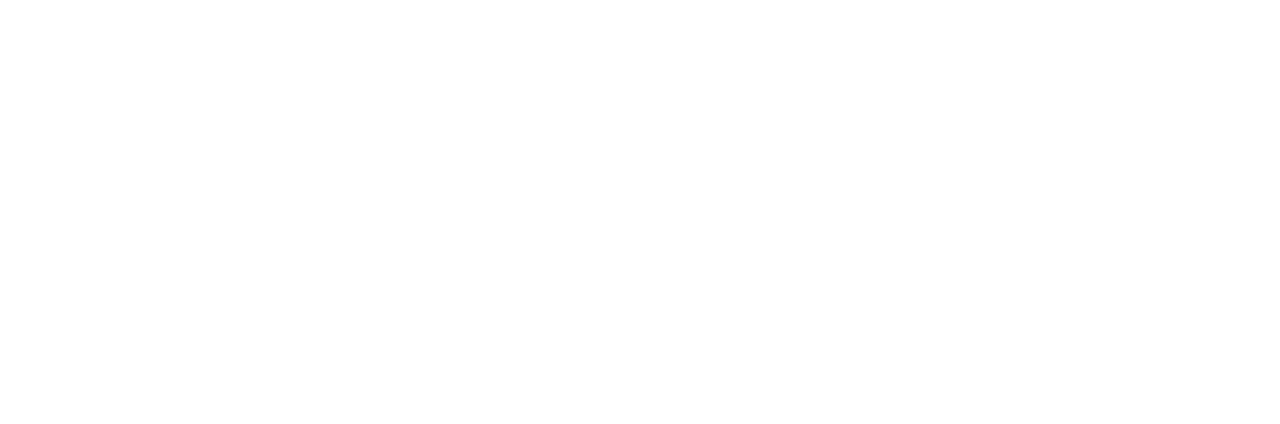
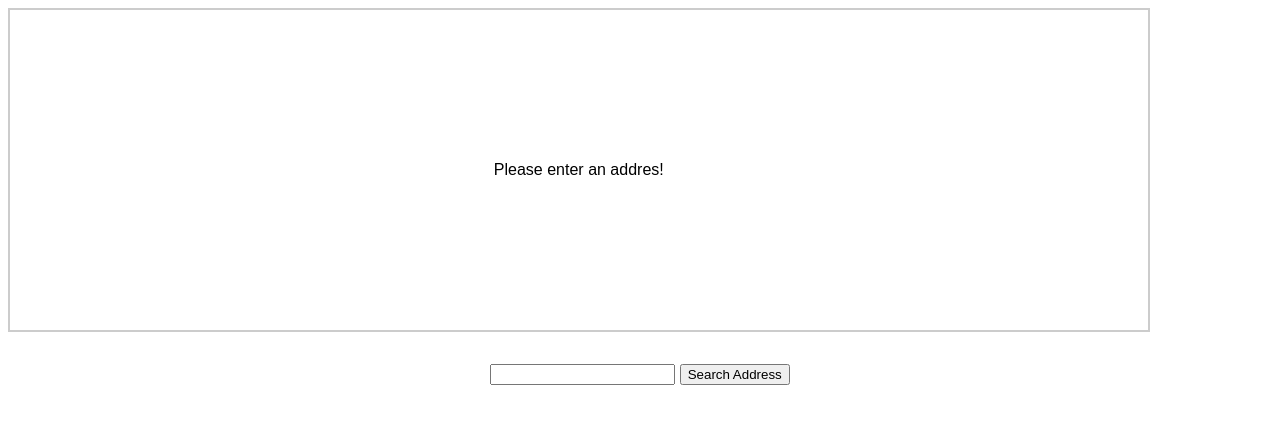
Before and after one commit to mlodyFrontendowiec/Select-SharePlace-ts, a website built with webpack: page index.html in a window 1280 px wide. Built offline with nearby package versions, Linux system fonts and the light colour scheme.

Commit message:
Add template and simple styles

```diff
--- /dev/null
+++ b/app.css
@@ -0,0 +1,17 @@
+html {
+  font-family: sans-serif;
+}
+#map {
+  width: 90%;
+  height: 20rem;
+  border: 2px solid #ccc;
+  display: flex;
+  justify-content: center;
+  align-items: center;
+  text-align: center;
+}
+
+form {
+  text-align: center;
+  margin: 2rem auto;
+}
--- a/index.html
+++ b/index.html
@@ -1,12 +1,18 @@
 <!DOCTYPE html>
 <html lang="en">
   <head>
-  <meta charset="UTF-8">
-  <meta name="viewport" content="width=device-width, initial-scale=1.0">
-  <meta http-equiv="X-UA-Compatible" content="ie=edge">
+    <meta charset="UTF-8" />
+    <meta name="viewport" content="width=device-width, initial-scale=1.0" />
+    <meta http-equiv="X-UA-Compatible" content="ie=edge" />
     <title>Understanding TypeScript</title>
     <script src="dist/bundle.js" defer></script>
+    <link rel="stylesheet" href="app.css" />
   </head>
   <body>
+    <div id="map"><p>Please enter an addres!</p></div>
+    <form>
+      <input type="text" id="addres" />
+      <button type="submit">Search Address</button>
+    </form>
   </body>
 </html>
```
Lines whose indentation alone changed are shown as unchanged.
